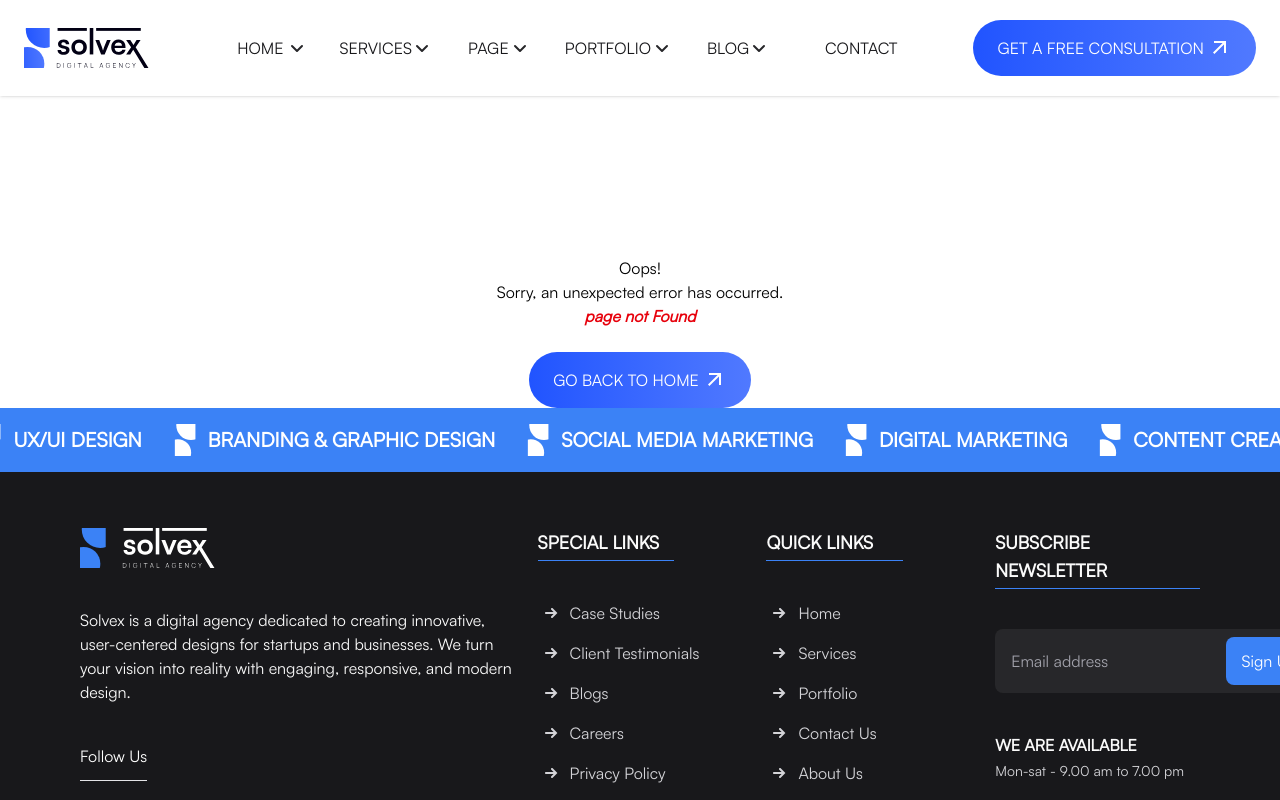
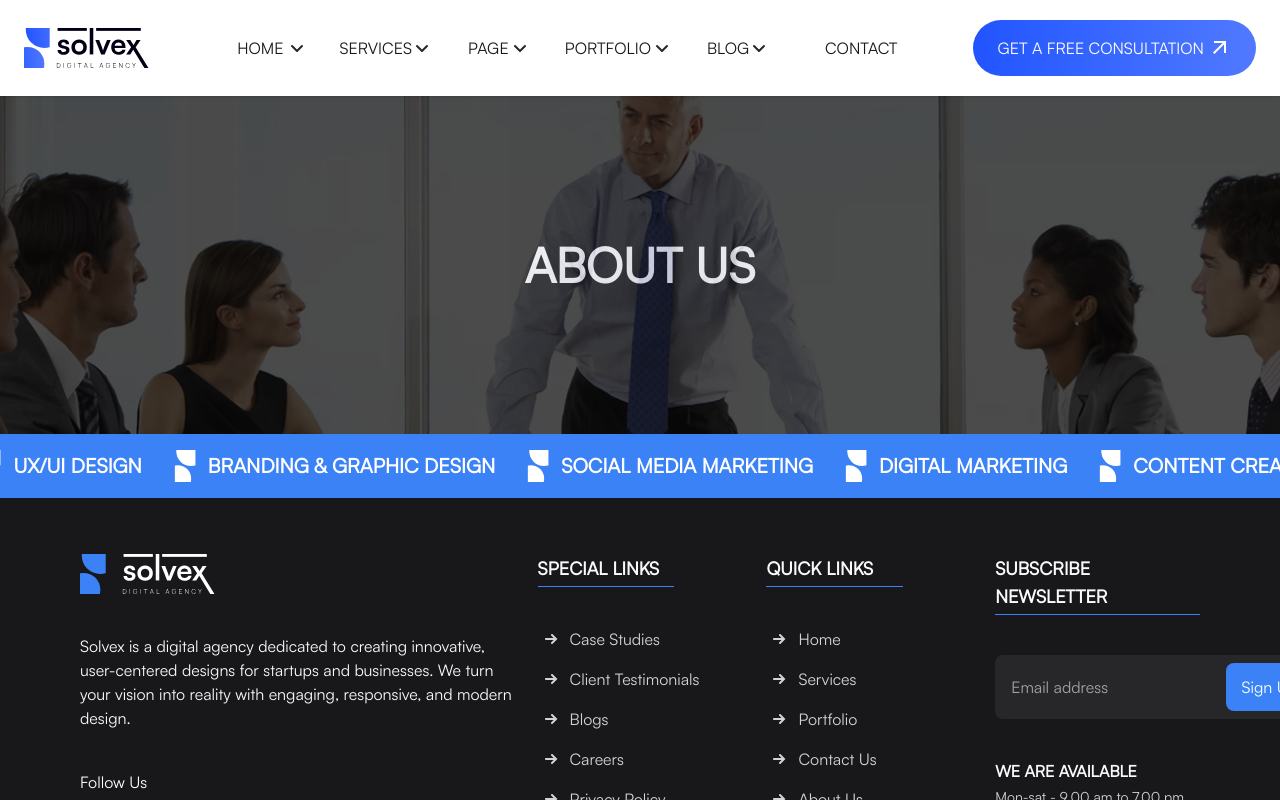
Before and after one commit to alive1258/Solvex-Website, a Next.js app: page /about-us in a window 1280 px wide. Before the commit this address had no page. Shown: the top 800 px of the page. Built offline with nearby package versions, Linux system fonts and the light colour scheme.

Commit message:
ad about section

```diff
--- /dev/null
+++ b/src/app/about-us/page.jsx
@@ -0,0 +1,11 @@
+import AboutUs from "@/components/UI/AboutUs/AboutUs";
+
+const page = () => {
+  return (
+    <>
+      <AboutUs />
+    </>
+  );
+};
+
+export default page;
--- a/src/app/globals.css
+++ b/src/app/globals.css
@@ -33,6 +33,15 @@
   width: 100%;
   position: relative;
 }
+/* ========= About US Section Background ========= */
+.about-us-section-bg {
+  background-image: url("/images/aboutUs/aboutBG.png");
+  background-size: cover;
+  background-repeat: no-repeat;
+  background-position: center;
+
+  width: 100%;
+}
 
 /* ========= Mobile Responsive ========= */
 @media (max-width: 768px) {
--- /dev/null
+++ b/src/components/UI/AboutUs/AboutUs.jsx
@@ -0,0 +1,19 @@
+import React from "react";
+
+const AboutUs = () => {
+  return (
+    <div className="about-us-section-bg md:h-[338px]">
+      <div className="bg-[#000] opacity-70 w-full h-full">
+        <div className="container flex  h-full justify-center items-center">
+          <div className="z-50 text-white">
+            <h1 className="text-[48px] text-[#FAFAFA] uppercase font-extrabold">
+              About Us
+            </h1>
+          </div>
+        </div>
+      </div>
+    </div>
+  );
+};
+
+export default AboutUs;
```
Also changed, not shown: public/images/aboutUs/aboutBG.png (added).
